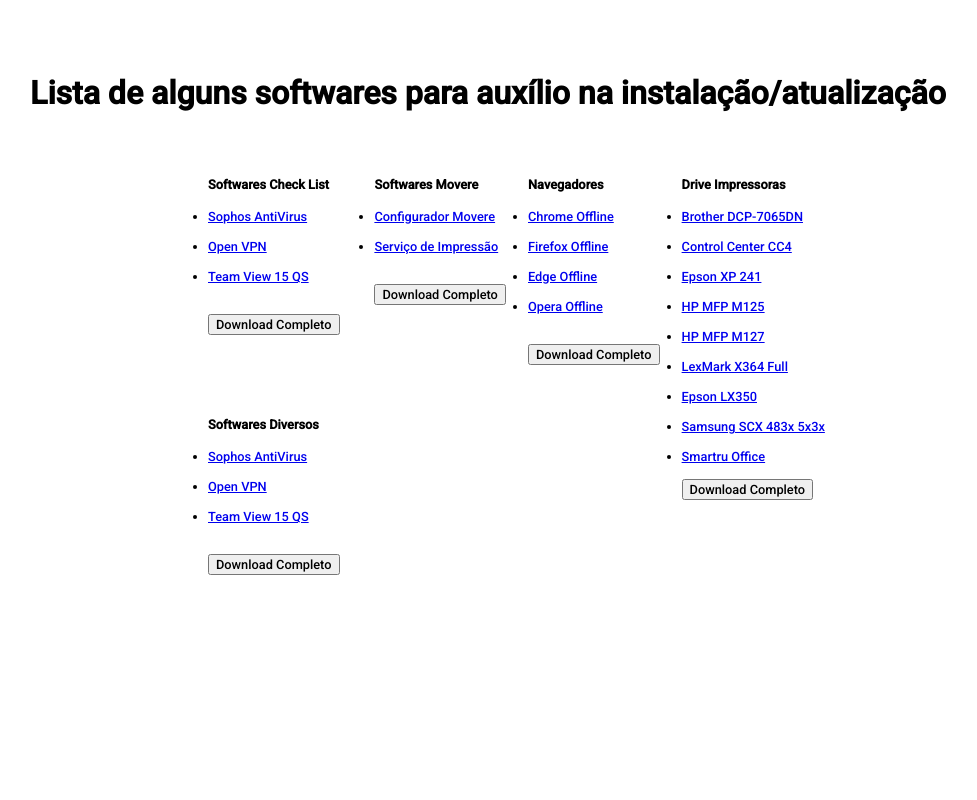
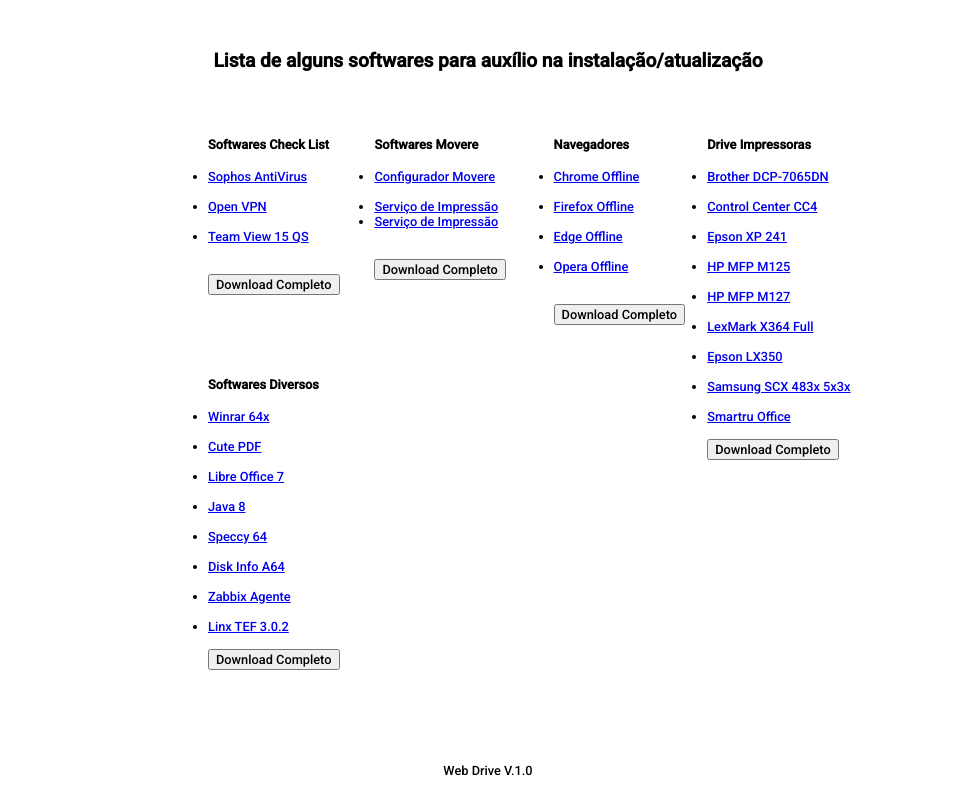
Before and after one commit to dmudo/tropicalpneus_softwares, a website: page drive.html in a window 1280 px wide. Shown: the whole page, without its empty margins (152-1129 px from the left). Drawn offline with nearby package versions, Linux system fonts and the light colour scheme.

Commit message:
Web Drive v1.0

```diff
--- a/css/drive.css
+++ b/css/drive.css
@@ -1,13 +1,12 @@
 body {
 
     font-family: 'Roboto';
-    padding-top: 45px;
+    padding-top: 25px;
     height: 100%;
-
-
+    font-size: 1vw;
 }
 
-h1 {
+h2 {
     text-align: center;
 }
 
@@ -23,8 +22,8 @@
 
     /* Centralizar na vertical e horizontal */
     position: absolute;
-    top: 20%;
-    left: 50%;
+    top: 15%;
+    left: 52%;
     /* aplique margens superior e esquerda negativas para centralizar o elemento
     margin: -25px 0 0 -25px;*/
 
@@ -43,8 +42,8 @@
 
     /* Centralizar na vertical e horizontal */
     position: absolute;
-    top: 20%;
-    left: 62%;
+    top: 15%;
+    left: 64%;
     /* aplique margens superior e esquerda negativas para centralizar o elemento
     margin: -25px 0 0 -25px;*/
 
@@ -62,7 +61,7 @@
 
     /* Centralizar na vertical e horizontal */
     position: absolute;
-    top: 20%;
+    top: 15%;
     left: 38%;
     /* aplique margens superior e esquerda negativas para centralizar o elemento
     margin: -25px 0 0 -25px;*/
@@ -81,7 +80,7 @@
 
     /* Centralizar na vertical e horizontal */
     position: absolute;
-    top: 20%;
+    top: 15%;
     left: 25%;
     /* aplique margens superior e esquerda negativas para centralizar o elemento
     margin: -25px 0 0 -25px;*/
@@ -100,7 +99,7 @@
 
     /* Centralizar na vertical e horizontal */
     position: absolute;
-    top: 50%;
+    top: 45%;
     left: 25%;
     /* aplique margens superior e esquerda negativas para centralizar o elemento
     margin: -25px 0 0 -25px;*/
@@ -114,6 +113,19 @@
     font-family: 'Roboto';
 
 
+}
+
+footer {
+
+    position: fixed;
+    height: 50px;
+    bottom: 0px;
+    left: 0px;
+    right: 0px;
+    margin-bottom: 0px;
+    text-align: center;
+    font-size: 1vw;
+    font-family: 'Roboto';
 
 
 }
--- a/drive.html
+++ b/drive.html
@@ -59,7 +59,7 @@
 
 <body>
 
-<H1>Lista de alguns softwares para auxílio na instalação/atualização</H1>
+<H2>Lista de alguns softwares para auxílio na instalação/atualização</H2>
 
   <div class="container">
     <div class="child">
@@ -179,6 +179,11 @@
             <a href="/doc/ServicodeImpressão.rar">Serviço de Impressão</a>
           </label>
         </li>
+        <li>
+          <label title="Serviço de Impressão">
+            <a href="/doc/ServicodeImpressão.rar">Serviço de Impressão</a>
+          </label>
+        </li>
         <br>
         <br>
 
@@ -226,34 +231,66 @@
       <ul>
         <h4>Softwares Diversos</h4>
         <li>
-          <label title="Sophos AntiVirus">
-            <a href="/doc/SophosSetup.exe">Sophos AntiVirus</a>
+          <label title="Winrar 64x">
+            <a href="/doc/winrar_x64r.exe">Winrar 64x</a>
           </label>
         </li>
         <br>
         <li>
-          <label title="Open VPN">
-            <a href="/doc/openvpn-install-2.4.11-I602-Win7.exe">Open VPN</a>
+          <label title="Cute PDF">
+            <a href="/doc/cutepdf4.exe">Cute PDF</a>
           </label>
         </li>
         <br>
         <li>
-          <label title="Team View 15 QS">
-            <a href="/doc/TeamViewerQS.exe">Team View 15 QS</a>
+          <label title="Libre Office 7">
+            <a href="/doc/LibreOffice_702_Win_x64.msi">Libre Office 7</a>
           </label>
         </li>
         <br>
+        <li>
+          <label title="Java 8">
+            <a href="/doc/jre_8u281_windows_x64.exe">Java 8</a>
+          </label>
+        </li>
+        <br>
+        <li>
+          <label title="Speccy 64">
+            <a href="/doc/Speccy64.exe">Speccy 64</a>
+          </label>
+        </li>
+        <br>
+        <li>
+          <label title="Disk Info A64">
+            <a href="/doc/DiskInfoA64.exe">Disk Info A64</a>
+          </label>
+        </li>
+        <br>
+        <li>
+          <label title="Zabbix Agente">
+            <a href="/doc/zabbix_agents_340win.zip">Zabbix Agente</a>
+          </label>
+        </li>
+        <br>
+        <li>
+          <label title="Linx TEF 3.0.2">
+            <a href="/doc/Instalador_Linx_TEF_302.exe">Linx TEF 3.0.2</a>
+          </label>
+        </li>
         <br>
 
         <button id="download-button5"
-          data-files="/doc/SophosSetup.exe /doc/openvpn-install-2.4.11-I602-Win7.exe /doc/TeamViewerQS.exe">Download
+          data-files="/doc/winrar_x64r.exe /doc/cutepdf4.exe /doc/LibreOffice_702_Win_x64.msi /doc/jre_8u281_windows_x64.exe /doc/jre_8u281_windows_x64.exe /doc/Speccy64.exe /doc/DiskInfoA64.exe /doc/DiskInfoA64.exe /doc/zabbix_agents_340win.zip /doc/Instalador_Linx_TEF_302.exe">Download
           Completo</button>
 
       </ul>
     </div>
   </div>
-
+  <br>
+<br>
+<footer>
+  <p class="footer-copyright">Web Drive V.1.0</p>
+</footer>
 
 </body>
-
 </html>
```
